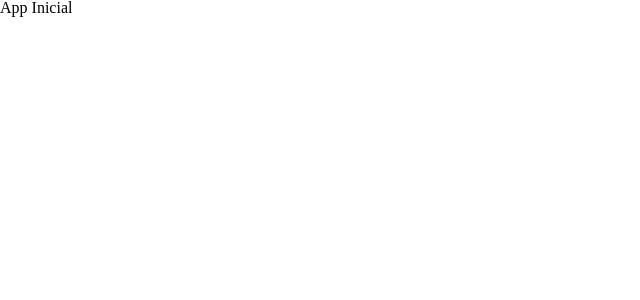
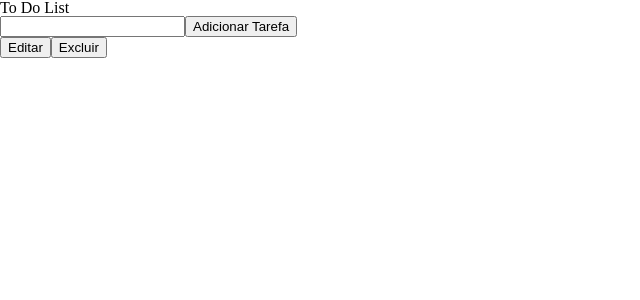
Before and after one commit to Samuel-Sales/To-Do, a React (Vite) app: page / in a window 1280 px wide. Shown: the top 300 px of the page, without its empty margins (0-640 px from the left). Built offline with nearby package versions, Linux system fonts and the light colour scheme.

Commit message:
Funcionalidade de adicionar tarefa e excluir tarefa Done

```diff
--- a/src/App.jsx
+++ b/src/App.jsx
@@ -1,9 +1,53 @@
+import { useState } from 'react';
 import './reset.css';
 
 function App() {
+  const [dados, setDados] = useState('');
+  const [tarefas, setTarefas] = useState([]);
+
+  function PegarDados(event) {
+    setDados(event.target.value);
+  }
+
+  function AdicionarTarefa() {
+    setTarefas([...tarefas, { nome: dados, concluida: false }]);
+    setDados('');
+  }
+
+  function Editar() {
+
+  }
+
+  function Excluir() {
+    const excluirTarefas = tarefas.filter((tarefa) => !tarefa.concluida);
+    setTarefas(excluirTarefas);
+  }
+
+  function CheckBox(check) {
+    const novasTarefas = [...tarefas];
+    novasTarefas[check].concluida = !novasTarefas[check].concluida;
+    setTarefas(novasTarefas);
+  }
+
   return (
     <>
-      <h1>App Inicial</h1>
+      <h1>To Do List</h1>
+      <input type="text" value={dados} onChange={PegarDados} />
+      <button onClick={AdicionarTarefa}>Adicionar Tarefa</button>
+      <div>
+        <ul>
+          {tarefas.map((tarefa, index) => (
+            <li key={index}>
+              <input type="checkbox" checked={tarefa.concluida} onChange={() => CheckBox(index)} />
+              <span style={{ textDecoration: tarefa.concluida ? 'line-through' : 'none' }}>
+                {tarefa.nome}
+              </span>
+            </li>
+          ))}
+        </ul>
+        <button onClick={Editar}>Editar</button>
+        <button onClick={Excluir}>Excluir</button>
+      </div>
     </>
   )
 }
```
